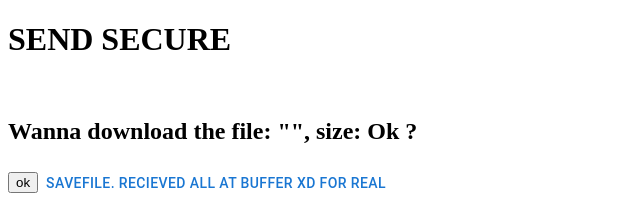
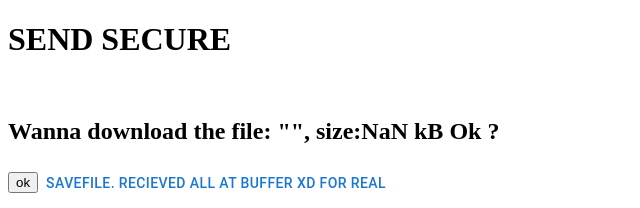
Before and after one commit to yeargun/firestore-webrtc, a React (Vite) app: page /recieve in a window 1280 px wide. Shown: the top 208 px of the page, without its empty margins (0-640 px from the left). Built offline with nearby package versions, Linux system fonts and the light colour scheme.

Commit message:
refactor: put some config constants to config.ts

```diff
--- /dev/null
+++ b/src/Config.ts
@@ -0,0 +1,20 @@
+export const firebaseConfig = {
+  apiKey: "AIzaSyC7u3rcfvvdWkDEU4sqdVvsq9kbNtEv9vU",
+  authDomain: "sendstuf-a62cc.firebaseapp.com",
+  databaseURL:
+    "https://sendstuf-a62cc-default-rtdb.europe-west1.firebasedatabase.app",
+  projectId: "sendstuf-a62cc",
+  storageBucket: "sendstuf-a62cc.appspot.com",
+  messagingSenderId: "971673330562",
+  appId: "1:971673330562:web:5b9011c1f81397fbd9a59b",
+  measurementId: "G-78MB2RBS4L",
+};
+
+export const RTCconfig = {
+  iceServers: [
+    {
+      urls: ["stun:stun1.l.google.com:19302", "stun:stun2.l.google.com:19302"],
+    },
+  ],
+  iceCandidatePoolSize: 10,
+};
--- a/src/File.ts
+++ b/src/File.ts
@@ -16,3 +16,27 @@ export async function readFile(file: File) {
     reader.readAsArrayBuffer(file);
   });
 }
+
+export function humanFileSize(bytes, si = true, dp = 1) {
+  const thresh = si ? 1000 : 1024;
+
+  if (Math.abs(bytes) < thresh) {
+    return bytes + " B";
+  }
+
+  const units = si
+    ? ["kB", "MB", "GB", "TB", "PB", "EB", "ZB", "YB"]
+    : ["KiB", "MiB", "GiB", "TiB", "PiB", "EiB", "ZiB", "YiB"];
+  let u = -1;
+  const r = 10 ** dp;
+
+  do {
+    bytes /= thresh;
+    ++u;
+  } while (
+    Math.round(Math.abs(bytes) * r) / r >= thresh &&
+    u < units.length - 1
+  );
+
+  return bytes.toFixed(dp) + " " + units[u];
+}
--- a/src/pages/RecievePage.tsx
+++ b/src/pages/RecievePage.tsx
@@ -4,7 +4,6 @@ import {
   collection,
   addDoc,
   doc,
-  setDoc,
   onSnapshot,
   Firestore,
   getDoc,
@@ -13,33 +12,12 @@ import {
 
 import { useState } from "react";
 import { Button } from "@mui/material";
+import { humanFileSize } from "../File";
+import { RTCconfig, firebaseConfig } from "../Config";
 
-const firebaseConfig = {
-  apiKey: "AIzaSyC7u3rcfvvdWkDEU4sqdVvsq9kbNtEv9vU",
-  authDomain: "sendstuf-a62cc.firebaseapp.com",
-  databaseURL:
-    "https://sendstuf-a62cc-default-rtdb.europe-west1.firebasedatabase.app",
-  projectId: "sendstuf-a62cc",
-  storageBucket: "sendstuf-a62cc.appspot.com",
-  messagingSenderId: "971673330562",
-  appId: "1:971673330562:web:5b9011c1f81397fbd9a59b",
-  measurementId: "G-78MB2RBS4L",
-};
+const pc = new RTCPeerConnection(RTCconfig);
 
-const configuration = {
-  iceServers: [
-    {
-      urls: ["stun:stun1.l.google.com:19302", "stun:stun2.l.google.com:19302"],
-    },
-  ],
-  iceCandidatePoolSize: 10,
-};
-
-const pc = new RTCPeerConnection(configuration);
-
-// Initialize Firebase
 const app = initializeApp(firebaseConfig);
-// Initialize Cloud Firestore and get a reference to the service
 const db = getFirestore(app);
 
 const currUrlPath = window.location.href.substring(
@@ -131,7 +109,7 @@ function RecievePage() {
       <br />
       <h2>
         Wanna download the file: "{fileMetadata?.name}", size:
-        {fileMetadata?.size} Ok ?
+        {humanFileSize(fileMetadata?.size)} Ok ?
       </h2>
       <button
         onClick={() => {
```
